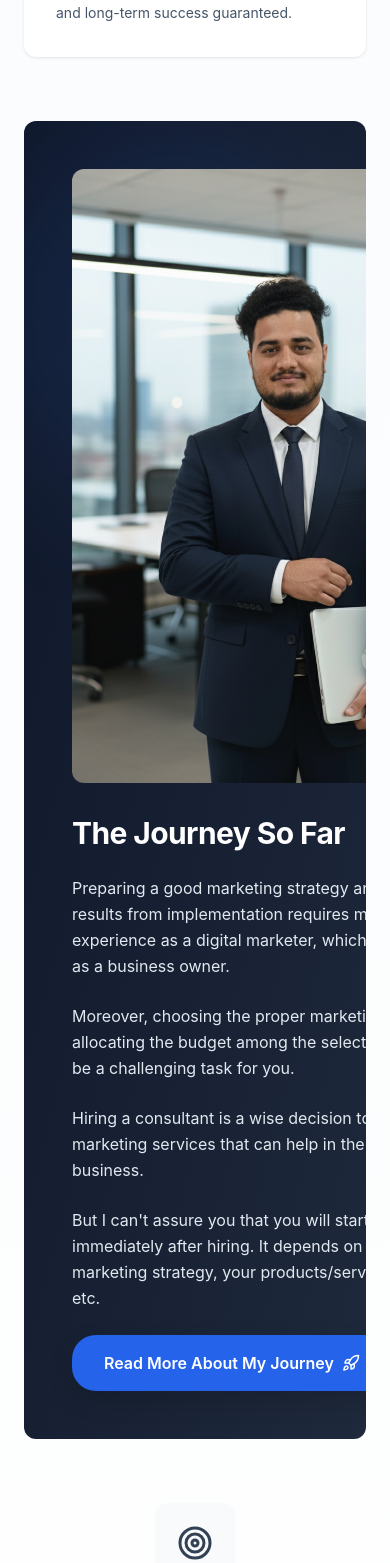
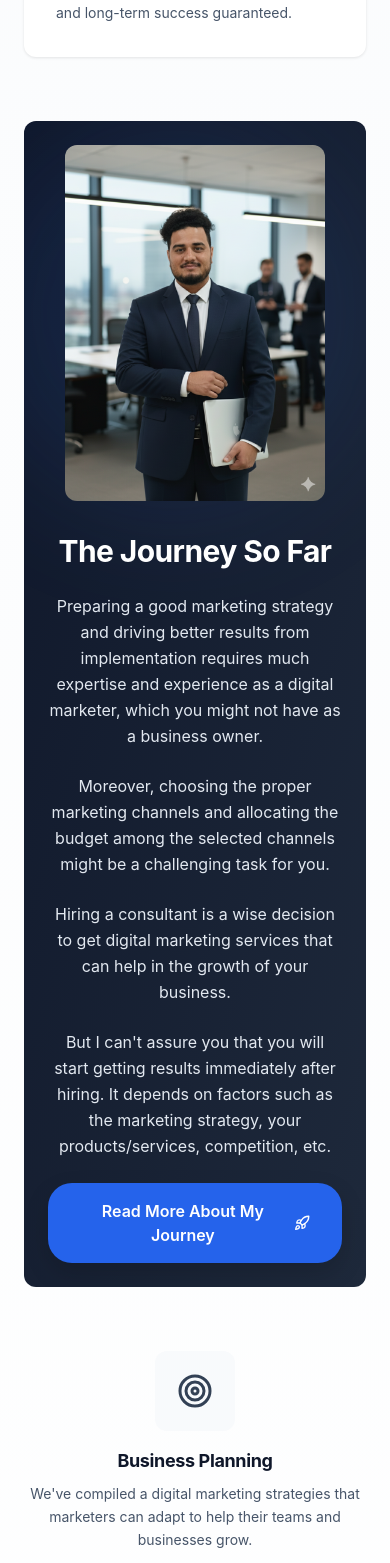
Before and after one commit to rgstartup/Prince-Giri-Personal-Portfolio-Website, a React (Vite) app: page / in a window 390 px wide. Shown: the part 5085-6648 px from the top of the page. Built offline with nearby package versions, Linux system fonts and the light colour scheme.

Commit message:
mobile responsiveness fix

```diff
--- a/src/components/WhyHireMe.tsx
+++ b/src/components/WhyHireMe.tsx
@@ -61,18 +61,18 @@ export function WhyHireMe() {
           ))}
         </div>
 
-        <div className="bg-gradient-to-br from-slate-900 to-slate-800 rounded-xl   p-12 text-white relative overflow-hidden">
+        <div className="bg-gradient-to-br from-slate-900 to-slate-800 rounded-xl p-6 sm:p-8 lg:p-12 text-white relative overflow-hidden">
           <div className="absolute top-0 right-0 w-96 h-96 bg-blue-500/10 rounded-full blur-3xl"></div>
-          <div className="relative z-10 grid lg:grid-cols-2 gap-8 items-center">
-            <div>
+          <div className="relative z-10 grid grid-cols-1 lg:grid-cols-2 gap-8 sm:gap-10 items-center">
+            <div className="order-1 lg:order-none">
               <img
                 src="/profile.png"
                 alt="Prince Giri"
                 // className="max-w-md border-0 border-gray-300 relative rounded-xl shadow-[0_0_15px_rgba(255,255,255,0.6)] "
-                className="max-w-md border-0 border-gray-300 relative rounded-xl  "
+                className="w-full max-w-[260px] sm:max-w-sm md:max-w-md h-auto border-0 border-gray-300 relative rounded-xl mx-auto"
               />
             </div>
-            <div className="space-y-6">
+            <div className="space-y-6 order-2 lg:order-none text-center lg:text-left">
               <h2 className="text-3xl font-bold">The Journey So Far</h2>
               <p className="text-base text-slate-200 leading-relaxed">
                 Preparing a good marketing strategy and driving better results
```
